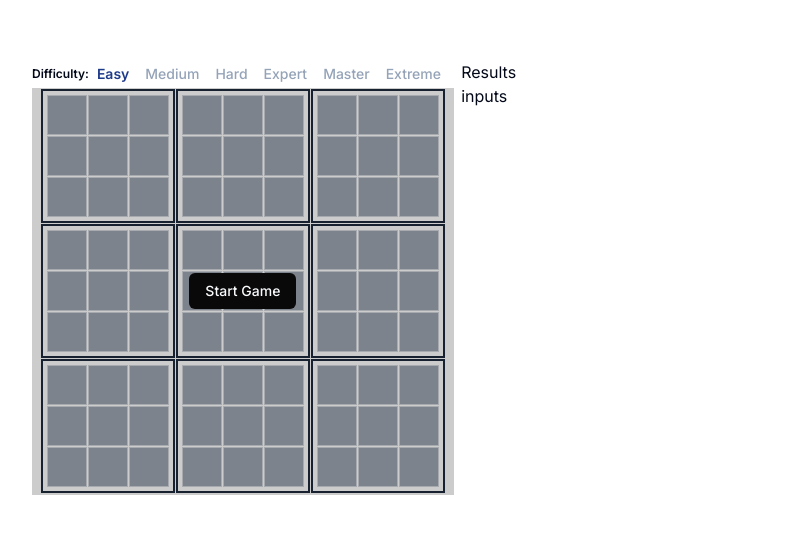
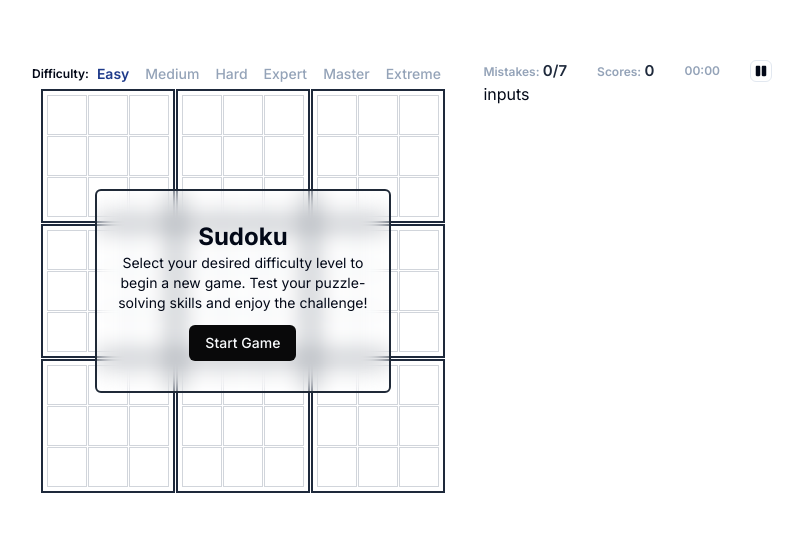
Before and after one commit to Abiekatkam/sudoku, a Next.js app: page / in a window 1280 px wide. Shown: the part 123-656 px from the top of the page, without its empty margins (238-1041 px from the left). Built offline with nearby package versions, Linux system fonts and the light colour scheme.

Commit message:
sudoku timer + pause/resume setup code added

```diff
--- a/app/page.js
+++ b/app/page.js
@@ -1,7 +1,8 @@
 "use client";
 import Board from "@/components/Board";
 import Difficulty from "@/components/Difficulty";
-import { Button } from "@/components/ui/button";
+import Modal from "@/components/Modal";
+import Result from "@/components/Result";
 import { generateSudoku } from "@/lib/utils";
 import { useState } from "react";
 
@@ -9,6 +10,8 @@ export default function Home() {
   const [board, setBoard] = useState([]);
   const [difficulty, setDifficulty] = useState("easy");
   const [isActive, setIsActive] = useState(false);
+  const [isPaused, setIsPaused] = useState(false);
+  const [resetKey, setResetKey] = useState(0);
   const [initialBoard, setInitialBoard] = useState([]);
 
   const handleCellChange = (row, col, value) => {
@@ -21,11 +24,15 @@ export default function Home() {
   };
 
   const handleChangeDifficulty = (newDifficulty, shouldStart = false) => {
-    setDifficulty(newDifficulty);
-    const newBoard = generateSudoku(newDifficulty);
-    setBoard(newBoard);
-    setInitialBoard(newBoard);
-    setIsActive(shouldStart);
+    if (shouldStart) {
+      setDifficulty(newDifficulty);
+      const newBoard = generateSudoku(newDifficulty);
+      setBoard(newBoard);
+      setInitialBoard(newBoard);
+      setIsActive(!isActive);
+      setIsPaused(false);
+      setResetKey((prevKey) => prevKey + 1);
+    }
   };
 
   const handleStartGame = () => {
@@ -39,6 +46,7 @@ export default function Home() {
           <Difficulty
             difficulty={difficulty}
             handleDifficulty={handleChangeDifficulty}
+            isPaused={isPaused}
           />
           <div className="relative w-full h-full flex items-center justify-center">
             {!isActive ? (
@@ -49,13 +57,25 @@ export default function Home() {
                   onCellChange={handleCellChange}
                   initialBoard={initialBoard}
                 />
-                <div className="absolute z-10 w-full h-full flex items-center justify-center bg-black/20">
-                  <Button
-                    className="bg-[#09090a] h-9"
-                    onClick={handleStartGame}
-                  >
-                    Start Game
-                  </Button>
+                <div className="absolute z-10 w-full h-full flex items-center justify-center">
+                  {isPaused ? (
+                    <Modal
+                      btnClick={() => {
+                        setIsActive(!isActive);
+                        setIsPaused(!isPaused);
+                      }}
+                      btnText={"Resume Game"}
+                      description={""}
+                    />
+                  ) : (
+                    <Modal
+                      btnClick={handleStartGame}
+                      btnText={"Start Game"}
+                      description={
+                        "Select your desired difficulty level to begin a new game. Test your puzzle-solving skills and enjoy the challenge!"
+                      }
+                    />
+                  )}
                 </div>
               </>
             ) : (
@@ -68,8 +88,14 @@ export default function Home() {
             )}
           </div>
         </div>
-        <div className="w-[42%] h-full ml-auto flex flex-col items-start">
-          <span>Results</span>
+        <div className="w-[39%] h-full ml-auto flex flex-col items-start">
+          <Result
+            isActive={isActive}
+            setIsActive={setIsActive}
+            isPaused={isPaused}
+            setIsPaused={setIsPaused}
+            resetKey={resetKey}
+          />
           <span>inputs</span>
         </div>
       </div>
--- a/components/Board.jsx
+++ b/components/Board.jsx
@@ -34,8 +34,9 @@ const Board = ({ board, onCellChange, initialBoard, isActive }) => {
               <Cell
                 key={`${cellRow}-${cellCol}`}
                 value={!isActive ? "" : board[cellRow][cellCol]}
+                isSelected={isSelected || isSameBox}
                 isDefault={isDefault}
-                isSelected={isSelected || isSameBox}
+                isActive={isActive}
                 onClick={() => handleCellClick(cellRow, cellCol)}
                 onChange={(value) => onCellChange(cellRow, cellCol, value)}
               />
--- a/components/Cell.jsx
+++ b/components/Cell.jsx
@@ -1,6 +1,13 @@
 import React from "react";
 
-const Cell = ({ value, onChange, isDefault, isSelected, onClick }) => {
+const Cell = ({
+  value,
+  onChange,
+  isDefault,
+  isSelected,
+  onClick,
+  isActive,
+}) => {
   const handleChange = (e) => {
     if (!isDefault) {
       const newValue = e.target.value;
@@ -18,7 +25,13 @@ const Cell = ({ value, onChange, isDefault, isSelected, onClick }) => {
       onChange={handleChange}
       onClick={onClick}
       className={`w-10 h-10 text-center border border-gray-300 ${
-        isDefault ? "bg-gray-400" : isSelected ? "bg-gray-300" : "bg-white"
+        !isActive
+          ? "bg-white"
+          : isDefault
+          ? "bg-gray-400"
+          : isSelected
+          ? "bg-gray-300"
+          : "bg-white"
       }`}
     />
   );
--- a/components/Difficulty.jsx
+++ b/components/Difficulty.jsx
@@ -2,49 +2,79 @@
 import React from "react";
 import { Button } from "@/components/ui/button";
 
-const Difficulty = ({ handleDifficulty, difficulty }) => {
+const Difficulty = ({ handleDifficulty, difficulty, isPaused }) => {
   return (
     <div className="w-full h-fit flex items-center text-[12px]">
       <span className="font-semibold">Difficulty:</span>
       <Button
         variant="ghost"
-        onClick={() => handleDifficulty("easy")}
-        className={`h-7 px-2 ${difficulty === "easy" ? "text-blue-900 font-semibold" : "text-slate-400"}`}
+        disabled={isPaused}
+        onClick={() => handleDifficulty("easy", true)}
+        className={`h-7 px-2 ${
+          difficulty === "easy"
+            ? "text-blue-900 font-semibold"
+            : "text-slate-400"
+        }`}
       >
         Easy
       </Button>
       <Button
         variant="ghost"
-        onClick={() => handleDifficulty("medium")}
-        className={`h-7 px-2 ${difficulty === "medium" ? "text-blue-900 font-semibold" : "text-slate-400"}`}
+        disabled={isPaused}
+        onClick={() => handleDifficulty("medium", true)}
+        className={`h-7 px-2 ${
+          difficulty === "medium"
+            ? "text-blue-900 font-semibold"
+            : "text-slate-400"
+        }`}
       >
         Medium
       </Button>
       <Button
         variant="ghost"
-        onClick={() => handleDifficulty("hard")}
-        className={`h-7 px-2 ${difficulty === "hard" ? "text-blue-900 font-semibold" : "text-slate-400"}`}
+        disabled={isPaused}
+        onClick={() => handleDifficulty("hard", true)}
+        className={`h-7 px-2 ${
+          difficulty === "hard"
+            ? "text-blue-900 font-semibold"
+            : "text-slate-400"
+        }`}
       >
         Hard
       </Button>
       <Button
         variant="ghost"
-        onClick={() => handleDifficulty("expert")}
-        className={`h-7 px-2 ${difficulty === "expert" ? "text-blue-900 font-semibold" : "text-slate-400"}`}
+        disabled={isPaused}
+        onClick={() => handleDifficulty("expert", true)}
+        className={`h-7 px-2 ${
+          difficulty === "expert"
+            ? "text-blue-900 font-semibold"
+            : "text-slate-400"
+        }`}
       >
         Expert
       </Button>
       <Button
         variant="ghost"
-        onClick={() => handleDifficulty("master")}
-        className={`h-7 px-2 ${difficulty === "master" ? "text-blue-900 font-semibold" : "text-slate-400"}`}
+        disabled={isPaused}
+        onClick={() => handleDifficulty("master", true)}
+        className={`h-7 px-2 ${
+          difficulty === "master"
+            ? "text-blue-900 font-semibold"
+            : "text-slate-400"
+        }`}
       >
         Master
       </Button>
       <Button
         variant="ghost"
-        onClick={() => handleDifficulty("extreme")}
-        className={`h-7 px-2 ${difficulty === "extreme" ? "text-blue-900 font-semibold" : "text-slate-400"}`}
+        disabled={isPaused}
+        onClick={() => handleDifficulty("extreme", true)}
+        className={`h-7 px-2 ${
+          difficulty === "extreme"
+            ? "text-blue-900 font-semibold"
+            : "text-slate-400"
+        }`}
       >
         Extreme
       </Button>
--- /dev/null
+++ b/components/Modal.jsx
@@ -0,0 +1,16 @@
+import React from "react";
+import { Button } from "@/components/ui/button";
+
+const Modal = ({ btnClick, btnText, description }) => {
+  return (
+    <div className="w-[70%] h-fit min-h-[50%] p-2 flex flex-col items-center justify-center bg-white-400 rounded-md bg-clip-padding backdrop-filter backdrop-blur-md bg-opacity-30 border-2 border-gray-800">
+      <h1 className="text-2xl font-bold">Sudoku</h1>
+      <p className="text-sm text-pretty text-center mb-3 leading-5">{description}</p>
+      <Button className="bg-[#09090a] h-9" onClick={btnClick}>
+        {btnText}
+      </Button>
+    </div>
+  );
+};
+
+export default Modal;
--- /dev/null
+++ b/components/Result.jsx
@@ -0,0 +1,36 @@
+import React from "react";
+import { Button } from "@/components/ui/button";
+import { FaPause, FaPlay } from "react-icons/fa";
+import Timer from "./Timer";
+
+const Result = ({ isActive, setIsActive, isPaused, setIsPaused, resetKey  }) => {
+  return (
+    <div className="w-full h-fit flex items-center text-[12px] justify-between">
+      <div>
+        <span className="font-semibold text-slate-400">Mistakes:</span>{" "}
+        <span className="font-semibold text-slate-800 text-[15px]">0/7</span>
+      </div>
+      <div>
+        <span className="font-semibold text-slate-400">Scores:</span>{" "}
+        <span className="font-semibold text-slate-800 text-[15px]">0</span>
+      </div>
+      <Timer isPaused={isPaused} isActive={isActive} resetKey={resetKey}/>
+      <Button
+        variant="outline"
+        className="w-fit h-fit p-1"
+        onClick={() => {
+          setIsActive(!isActive);
+          setIsPaused(!isPaused);
+        }}
+      >
+        {!isPaused ? (
+          <FaPause className="w-3 h-3" />
+        ) : (
+          <FaPlay className="w-3 h-3" />
+        )}
+      </Button>
+    </div>
+  );
+};
+
+export default Result;
--- /dev/null
+++ b/components/Timer.jsx
@@ -0,0 +1,33 @@
+import React, { useState, useEffect } from "react";
+
+const Timer = ({ isPaused, isActive, resetKey  }) => {
+  const [time, setTime] = useState(0); // time in seconds
+
+  useEffect(() => {
+    if (resetKey !== null) {
+      setTime(0);
+    }
+  }, [resetKey]);
+
+  useEffect(() => {
+    let interval = null;
+    if (isActive && !isPaused) {
+      interval = setInterval(() => {
+        setTime((prevTime) => (prevTime < 3599 ? prevTime + 1 : prevTime));
+      }, 1000);
+    } else if (isPaused) {
+      clearInterval(interval);
+    }
+    return () => clearInterval(interval);
+  }, [isPaused, isActive]);
+
+  const formatTime = (totalSeconds) => {
+    const minutes = Math.floor(totalSeconds / 60);
+    const seconds = totalSeconds % 60;
+    return `${minutes < 10 ? "0" : ""}${minutes}:${seconds < 10 ? "0" : ""}${seconds}`;
+  };
+
+  return <span className="font-semibold text-slate-400">{formatTime(time)}</span>;
+};
+
+export default Timer;
```
